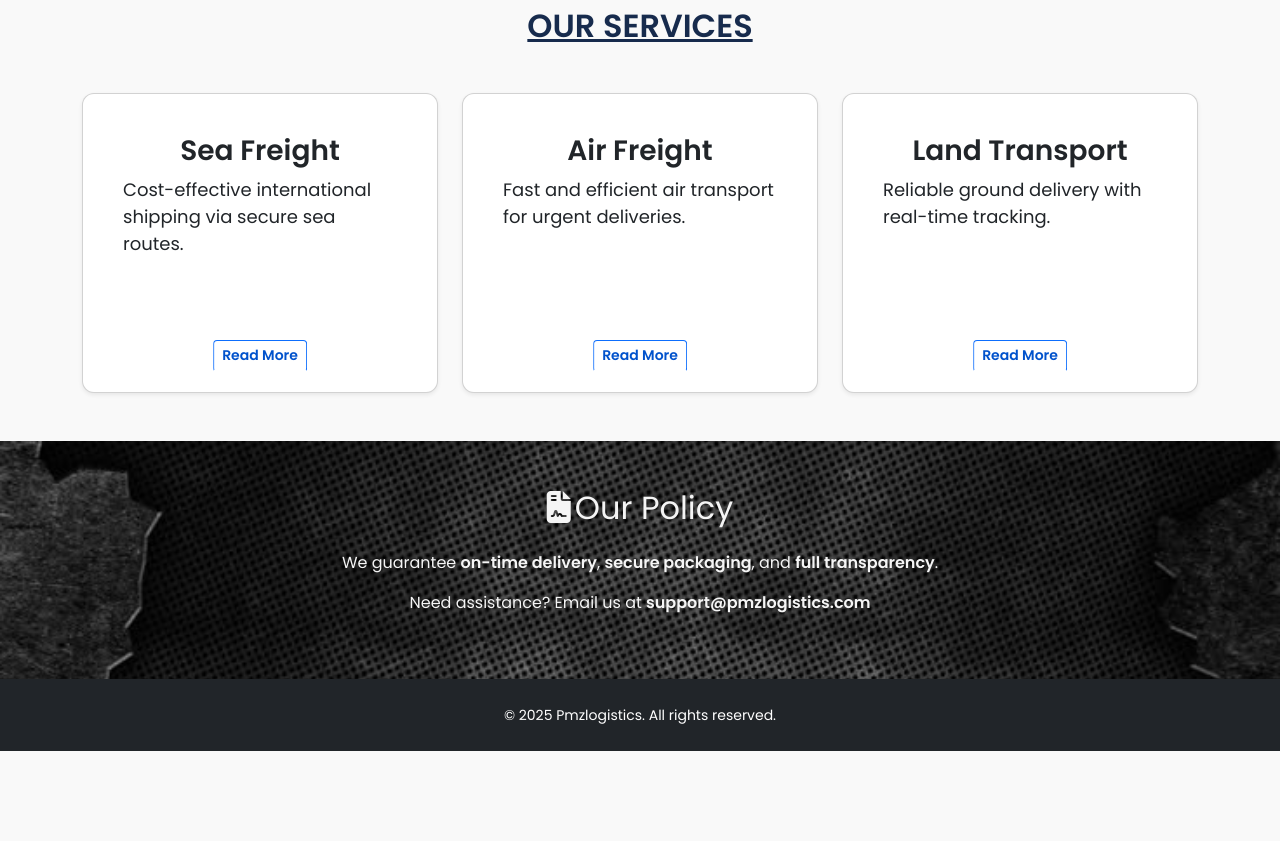
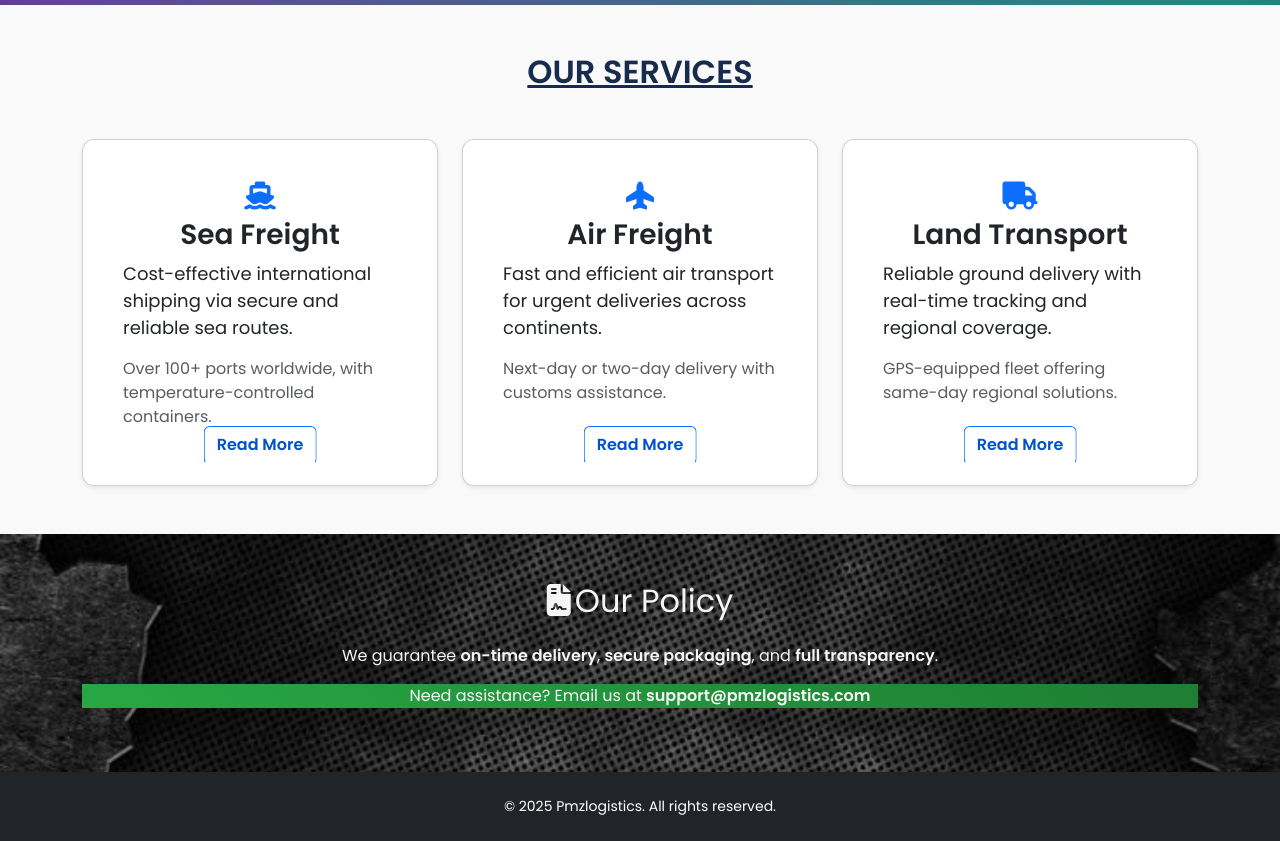
Before and after one commit to MyReactProject1/Pmz, a plain HTML site: page PMZLOGISTICS. com/index.html in a window 1280 px wide. Shown: the part 531-1372 px from the top of the page. Before the commit the page ends 1282 px from the top, so only its background shows below. Drawn offline with nearby package versions, Linux system fonts and the light colour scheme.

Commit message:
Update index.html with content and structure improvements

```diff
--- a/PMZLOGISTICS. com/index.html
+++ b/PMZLOGISTICS. com/index.html
@@ -3,15 +3,22 @@
 <head>
   <meta charset="UTF-8" />
   <meta name="viewport" content="width=device-width, initial-scale=1"/>
-  <title>Pmzlogistics - Trusted International Logistics</title>
+  <title>Pmzlogistics - Trusted International Logistics Company</title>
+
+  <!-- Fonts -->
   <link href="https://fonts.googleapis.com/css2?family=Poppins:wght@400;600&display=swap" rel="stylesheet">
+
   <!-- Bootstrap 5 CSS -->
   <link href="https://cdn.jsdelivr.net/npm/bootstrap@5.3.2/dist/css/bootstrap.min.css" rel="stylesheet" />
+
   <!-- Font Awesome for Icons -->
   <link rel="stylesheet" href="https://cdnjs.cloudflare.com/ajax/libs/font-awesome/6.5.0/css/all.min.css" />
+
+  <!-- Custom CSS (Ensure your folder is named 'styles') -->
   <link rel="stylesheet" href="styles/style.css" />
 </head>
 <body>
+
   <!-- Navbar -->
   <nav class="navbar navbar-expand-lg navbar-dark bg-dark sticky-top shadow-sm" id="top">
     <div class="container">
@@ -36,7 +43,7 @@
   <header class="hero d-flex align-items-center text-center py-5 bg-dark text-white">
     <div class="container">
       <h1 class="display-4 fw-bold">Reliable Logistics, Anywhere 🌍</h1>
-      <p class="lead mt-3">Pmzlogistics delivers excellence in motion — connecting the world with speed, safety, and trust.</p>
+      <p class="lead mt-3">Pmzlogistics delivers excellence in motion — connecting the world with speed, safety, and trust. Experience logistics done right.</p>
     </div>
   </header>
 
@@ -46,8 +53,8 @@
       <h2 class="section-title text-center mb-4"><i class="fa-solid fa-location-dot me-2"></i>Track Your Shipment</h2>
       <form id="trackForm" novalidate>
         <div class="row justify-content-center">
-          <div class="col-md-8 mb-3 mb-md-0">
-            <input type="text" class="form-control form-control-lg" id="trackIdInput" placeholder="Type in your Tracking ID Here" />
+          <div class="col-md-8 mb-3">
+            <input type="text" class="form-control form-control-lg" id="trackIdInput" placeholder="Type in your Tracking ID Here" required />
           </div>
           <div class="col-md-2">
             <button type="submit" class="btn btn-primary btn-lg w-100" id="trackBtn">
@@ -56,23 +63,23 @@
           </div>
         </div>
       </form>
-      <div id="message" class="alert mt-3 d-none" role="alert"></div>
+      <div id="message" class="alert mt-3 d-none" role="alert" aria-live="assertive"></div>
 
-      <!-- Loader Overlay (Removed old center tags) -->
+      <!-- Loader Overlay -->
       <div id="loaderOverlay" class="text-center mt-3"></div>
     </div>
   </section>
 
   <!-- Track Modal -->
-  <div class="modal fade" id="trackModal" tabindex="-1" aria-hidden="true">
+  <div class="modal fade" id="trackModal" tabindex="-1" aria-labelledby="trackModalLabel" aria-hidden="true">
     <div class="modal-dialog modal-lg">
       <div class="modal-content">
         <div class="modal-header">
-          <h5 class="modal-title fw-bold">Shipment Details</h5>
+          <h5 class="modal-title" id="trackModalLabel"><b>Shipment Details:</b></h5>
           <button type="button" class="btn-close" data-bs-dismiss="modal" aria-label="Close"></button>
         </div>
         <div class="modal-body" id="trackModalBody">
-          <!-- Data from script.js loads here -->
+          <!-- Dynamic Content Loads Here -->
         </div>
         <div class="modal-footer">
           <button type="button" class="btn btn-secondary" data-bs-dismiss="modal">Close</button>
@@ -86,30 +93,36 @@
     <div class="container">
       <h2 class="section-title text-center mb-5"><b><u>OUR SERVICES</u></b></h2>
       <div class="row g-4">
+        <!-- Sea Freight -->
         <div class="col-md-4">
           <div class="card shadow-sm h-100">
             <div class="card-body d-flex flex-column">
-              <h5 class="card-title text-center">Sea Freight</h5>
-              <p class="card-text">Cost-effective international shipping via secure sea routes.</p>
-              <a href="sea.html" class="mt-auto btn btn-outline-primary btn-sm">Read More</a>
+              <h5 class="card-title text-center"><i class="fa-solid fa-ship mb-2 text-primary"></i><br>Sea Freight</h5>
+              <p class="card-text">Cost-effective international shipping via secure and reliable sea routes.</p>
+              <p class="small text-muted">Over 100+ ports worldwide, with temperature-controlled containers.</p>
+              <a href="sea.html" class="btn btn-outline-primary mt-auto">Read More</a>
             </div>
           </div>
         </div>
+        <!-- Air Freight -->
         <div class="col-md-4">
           <div class="card shadow-sm h-100">
             <div class="card-body d-flex flex-column">
-              <h5 class="card-title text-center">Air Freight</h5>
-              <p class="card-text">Fast and efficient air transport for urgent deliveries.</p>
-              <a href="air.html" class="mt-auto btn btn-outline-primary btn-sm">Read More</a>
+              <h5 class="card-title text-center"><i class="fa-solid fa-plane-up mb-2 text-primary"></i><br>Air Freight</h5>
+              <p class="card-text">Fast and efficient air transport for urgent deliveries across continents.</p>
+              <p class="small text-muted">Next-day or two-day delivery with customs assistance.</p>
+              <a href="air.html" class="btn btn-outline-primary mt-auto">Read More</a>
             </div>
           </div>
         </div>
+        <!-- Land Transport -->
         <div class="col-md-4">
           <div class="card shadow-sm h-100">
             <div class="card-body d-flex flex-column">
-              <h5 class="card-title text-center">Land Transport</h5>
-              <p class="card-text">Reliable ground delivery with real-time tracking.</p>
-              <a href="land.html" class="mt-auto btn btn-outline-primary btn-sm">Read More</a>
+              <h5 class="card-title text-center"><i class="fa-solid fa-truck mb-2 text-primary"></i><br>Land Transport</h5>
+              <p class="card-text">Reliable ground delivery with real-time tracking and regional coverage.</p>
+              <p class="small text-muted">GPS-equipped fleet offering same-day regional solutions.</p>
+              <a href="land.html" class="btn btn-outline-primary mt-auto">Read More</a>
             </div>
           </div>
         </div>
@@ -119,24 +132,24 @@
 
   <!-- Policy Section -->
   <section class="py-5 bg-light" id="policy">
-    <div class="container">
-      <h2 class="section-title text-center mb-4"><i class="fa-solid fa-file-contract me-1"></i>Our Policy</h2>
-      <p class="text-center">We guarantee <strong>on-time delivery</strong>, <strong>secure packaging</strong>, and <strong>full transparency</strong>.</p>
-      <p class="text-center">Need assistance? Email us at <strong>support@pmzlogistics.com</strong></p>
-    </div> <!-- Fixed: Added missing closing div -->
+    <div class="container text-center">
+      <h2 class="section-title mb-4"><i class="fa-solid fa-file-contract me-1"></i>Our Policy</h2>
+      <p>We guarantee <strong>on-time delivery</strong>, <strong>secure packaging</strong>, and <strong>full transparency</strong>.</p>
+      <p id="support">Need assistance? Email us at <strong>support@pmzlogistics.com</strong></p>
+    </div>
   </section>
 
   <!-- Footer -->
   <footer class="bg-dark text-white text-center py-4">
     <div class="container">
-      <small>© 2025 Pmzlogistics. All rights reserved.</small>
+      <p class="mb-0 small">© 2025 Pmzlogistics. All rights reserved.</p>
     </div>
   </footer>
 
   <!-- Scripts -->
   <script src="https://code.jquery.com/jquery-3.6.0.min.js"></script>
   <script src="https://cdn.jsdelivr.net/npm/bootstrap@5.3.2/dist/js/bootstrap.bundle.min.js"></script>
-  <!-- NOTE: Ensure your folder name is 'scripts' (lowercase) or 'Scripts' (uppercase) exactly as below -->
+  <!-- Ensure your folder is named 'scripts' (lowercase) and file is 'script.js' -->
   <script src="scripts/script.js"></script>
 </body>
 </html>
```
